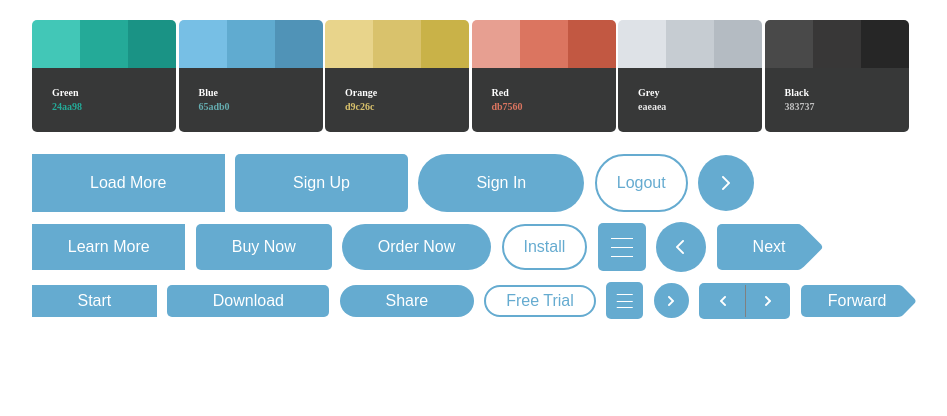
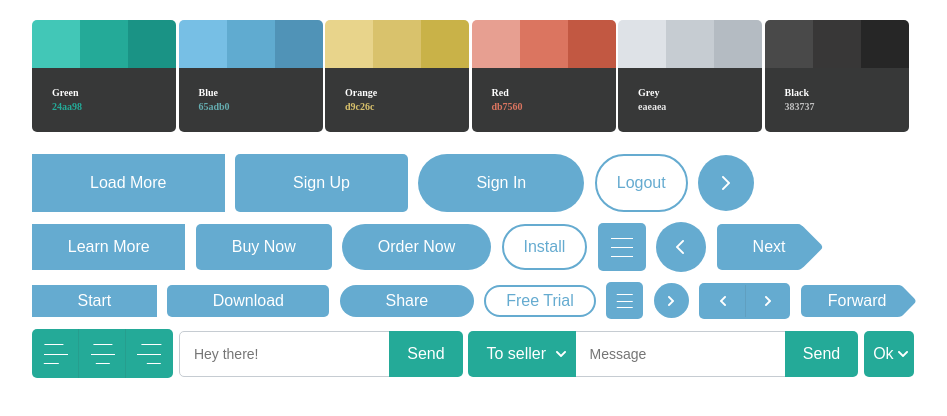
Before and after one commit to antonMihalev/ui-base-lib, a website: page app/index.html in a window 1280 px wide. Shown: the whole page, without its empty margins (138-1085 px from the left). Drawn offline with Linux system fonts and the light colour scheme.

Commit message:
_buttons finished

```diff
--- a/app/index.html
+++ b/app/index.html
@@ -156,56 +156,40 @@
           	<p>Forward</p>
           </button>
     	</div>
+
+    	<div class="row">
+    	  <div class="split-item">
+    	  	<button type="button" class="button--item split round--menu">
+	          <span class="menu-icon"></span>
+	          <span class="menu-icon"></span>
+	          <span class="menu-icon"></span>
+	         </button>
+	         <button type="button" class="button--item split round--menu">
+	           <span class="menu-icon"></span>
+	           <span class="menu-icon"></span>
+	           <span class="menu-icon"></span>
+	         </button>
+	         <button type="button" class="button--item split round--menu">
+	           <span class="menu-icon"></span>
+	           <span class="menu-icon"></span>
+	           <span class="menu-icon"></span>
+	         </button>
+    	  </div>
+    	  <form class="split-item" action="">
+    	  	<input type="text" placeholder="Hey there!" class="split">
+    	  	<button type="button" class="button--item split ">Send</button>
+    	  </form>
+    	  <form class="split-item" action="">
+    	    <button type="button" class="button--item split ">To seller</button>
+    	  	<input type="text" placeholder="Message" class="split">
+    	  	<button type="button" class="button--item split ">Send</button>
+    	  </form>
+    	  <button type="button" class="button--item split round">
+	        Ok
+	      </button>
+    	</div>
     </div>
 	<!-- button END -->
-
-
-
-	  <!--
-	  <div class="base_container--button-big_item load">
-	  	<p>Load more</p>
-	  </div>
-	  <div class="base_container--button-big_item round_corner">
-	  	<p>Sign Up</p>
-	  </div>
-	  <div class="base_container--button-big_item oval">
-	  	<p>Sign In</p>
-	  </div>
-	  <div class="base_container--button-big_item oval transp">
-	  	<p>Logout</p>
-	  </div>
-	  <div class="base_container--button-big_item circle_icon_big">
-	  </div>
-
-	  <div class="base_container--button-mid_item">
-	  	<p>Learn more</p>
-	  </div>
-	  <div class="base_container--button-mid_item round_corner">
-	  	<p>Buy now</p>
-	  </div>
-	  <div class="base_container--button-mid_item oval_mid">
-	  	<p>Order now</p>
-	  </div>
-	  <div class="base_container--button-mid_item oval_mid transp">
-	  	<p>Install</p>
-	  </div>
-	  <div class="base_container--button-mid_item square_icon_mid"></div>
-	  <div class="base_container--button-mid_item circle_icon_mid"></div>
-	  <div class="base_container--button-mid_item round_corner mid_arr">
-	  	<p>Next</p>
-	  </div>
-
-	  <div class="base_container--button-sm_item">
-	  	<p>Start</p>
-	  </div>
-	  <div class="base_container--button-sm_item round_corner">
-	  	<p>Download</p>
-	  </div>
-	  <div class="base_container--button-sm_item oval_sm">
-	  	<p>Order now</p>
-	  </div>-->
-
-
 
   </div>
 </body>
--- a/app/sass/base/_button.sass
+++ b/app/sass/base/_button.sass
@@ -1,7 +1,10 @@
+
 $bg_main: #65abd0
+$bg_split: #24aa98
 
 %round
   border-radius: 5px
+
 
 %round--arr
   @extend %round
@@ -19,8 +22,13 @@ $bg_main: #65abd0
     border-radius: 4px
     transform: rotate(45deg)
     z-index: -1
+    -webkit-transition: all .01ms
+    -moz-transition: all .01ms
+    -ms-transition: all .01ms
+    -o-transition: all .01ms
+    transition: all .01ms
   &:hover:after
-    background: lighten($bg_main,10%)
+    background: lighten($bg_split,10%)
 
 %round--menu
   @extend %round
@@ -60,7 +68,7 @@ $bg_main: #65abd0
     left: 50%
     height: 100%
     width: 1px
-    background-color: grey
+    background-color: #609fc0
   &:hover
     background-color: $bg_main
 
@@ -120,23 +128,91 @@ $bg_main: #65abd0
   background-position: 50% 50%
   padding: 19px 23px
 
+.split.round--menu
+  padding: 0
+  width: 48px
+  height: 49px
+  position: relative
+  .menu-icon
+    position: absolute
+    display: block
+    width: 50%
+    height: .1rem
+    border-radius: .01rem
+    background: white
+    left: 50%
+    -webkit-transform: translateX(-50%)
+    -moz-transform: translateX(-50%)
+    -ms-transform: translateX(-50%)
+    -o-transform: translateX(-50%)
+    transform: translateX(-50%)
+    top: 50%
+    &:first-child
+      top: 30%
+      width: 40%
+    &:last-child
+      top: 70%
+      width: 30%
+
+.split.button--item:not(.round)
+  background-color: $bg_split
+  margin-right: -5px
+  border-radius: 0px
+
+  &:first-child
+    border-radius: 5px 0 0 5px
+    &:after
+      content: ""
+      position: absolute
+      top: 0
+      right: 0
+      height: 100%
+      width: 2px
+      background-color: #269e8e
+    .menu-icon
+      &:first-child
+        left: 45%
+      &:last-child
+        left: 40%
+
+  &:last-child
+    border-radius: 0 5px 5px 0
+    &:before
+      content: ""
+      position: absolute
+      top: 0
+      left: 0%
+      height: 100%
+      width: 1px
+      background-color: #269e8e
+    .menu-icon
+      &:first-child
+        left: 55%
+      &:last-child
+        left: 60%
 
 
-
+// BUTTON START
 .button
   &--item
     display: inline-block
     font-size: 1.6rem
     color: #fff
     padding: 1.2rem 3.38rem
-    background: $bg_main
+    background-color: $bg_main
     border: 2px solid transparent
     margin-right: .5em
     vertical-align: middle
 
     transition: all .5s
+
+    &.split
+      background-color: $bg_split
+      &:hover
+        background-color: lighten($bg_main,10%)
+
     &:hover
-      background: lighten($bg_main,10%)
+      background-color: lighten($bg_split,10%)
       cursor: pointer
     &.big
       padding: 18px 56px
@@ -208,92 +284,45 @@ $bg_main: #65abd0
     &.circle-back
       @extend %circle-back
 
+.split
+  vertical-align: middle
+  &.round
+    background-color: %bg_main
+    padding-left: .7rem
+    padding-right: 1.8rem
+    background-image: url("../img/arr_down.png")
+    background-repeat: no-repeat
+    background-position: 90% 50%
 
+.split-item
+  display: inline-block
+  margin-right: 0.6em
+  vertical-align: middle
+  font-size: 1.4rem
+  input
+    margin-right: -.3em
+    font-size: 1.4rem
+    padding: 1.4rem
+    border-radius: 5px 0 0px 5px
+    border: 1px solid #c6ccd2
+    &:focus
+      -webkit-outline-radius: 5px
+    &:not(:first-child)
+      border-radius: 0px
 
-// .base_container--buttons
-//   width: 100%
-//   display: flex
-//   -webkit-flex-wrap: wrap
-//   -ms-flex-wrap: wrap
-//   flex-wrap: wrap
-//   text-align: center
-//   color: #FFF
+  .button--item
+    padding: 1.4rem 1.8rem
+    position: relative
+    z-index: 1
+    border: 0px
 
-//   &-big_item
-//     background: #65abd0
-//     width: 190px
-//     height: 60px
-//     line-height: 60px
-//     font-size: 1.1rem
-//     margin-right: 1em
-//     border: 2px solid transparent
-//     margin-bottom: 1em
-
-//   .circle_icon_big
-//     width: 60px
-//     height: 60px
-//     -webkit-border-radius: 50%
-//     border-radius: 50%
-//     background-image: url("../img/big_arr_ltr.png")
-//     background-repeat: no-repeat
-//     background-position: 26px 23px
-//   .round_corner
-//     -webkit-border-radius: 5px
-//      border-radius: 5px
-//   .oval
-//     -webkit-border-radius: 1.5em
-//     border-radius: 1.5em
-//     &_mid
-//      -webkit-border-radius: 1.3em
-//       border-radius: 1.3em
-//   .transp
-//     border-color: #65abd0
-//     color: #65ABD0
-//     background: transparent
-
-//   &-mid_item
-//     background: #65abd0
-//     width: 140px
-//     height: 50px
-//     line-height: 50px
-//     font-size: 1.1rem
-//     margin-right: 1em
-//     border: 2px solid transparent
-
-//   .square_icon_mid
-//     width: 50px
-//     height: 50px
-//     background: #65ABD0
-//     -webkit-border-radius: .4em
-//     border-radius: .4em
-//     background-image: url("../img/mid_menu_icon.png")
-//     background-repeat: no-repeat
-//     background-position: 14px 17px
-
-//   .circle_icon_mid
-//     width: 50px
-//     height: 50px
-//     -webkit-border-radius: 50%
-//     border-radius: 50%
-//     background-image: url("../img/mid_arr_rtl.png")
-//     background-repeat: no-repeat
-//     background-position: 18px 18px
-//   .mid_arr
-//     width: 70px
-//     position: relative
-//     &:after
-//       content: ""
-//       position: absolute
-//       width: 0
-//       height: 0
-//       border-top: 24px solid transparent
-//       border-left: 24px solid #65abd0
-//       border-bottom: 24px solid transparent
-//       top: -1px
-//       right: -24px
-
-
-
-
-
-//
+form.split-item
+  .button--item
+    &:first-child, &:last-child
+      &:after, &:before
+        display: none
+    &:first-child
+      padding-right: 3rem
+      background-image: url("../img/arr_down.png")
+      background-repeat: no-repeat
+      background-position: 90% 50%
```
Also changed, not shown: app/css/style.css, app/img/arr_down.png (added).
